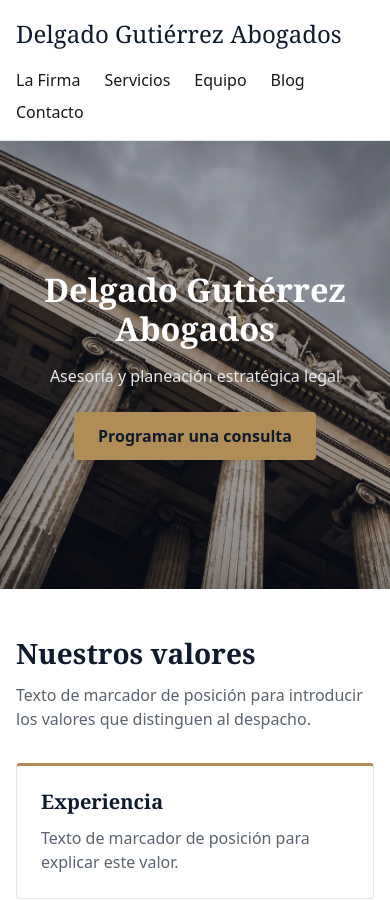
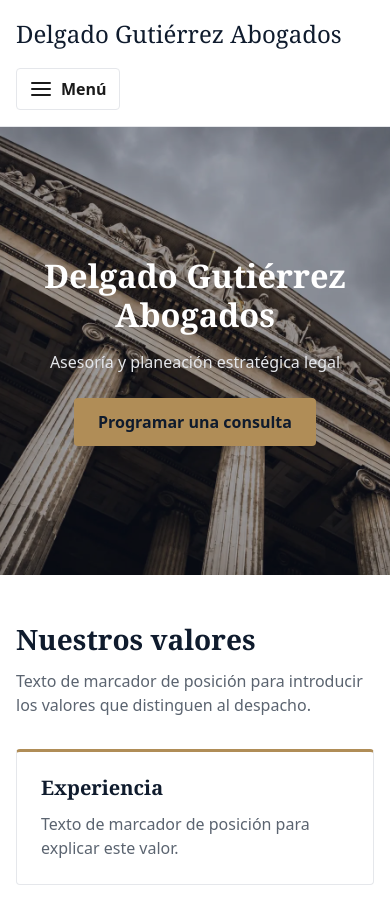
Before and after one commit to JPOS17/Law-Firm, a React (Vite) app: page / in a window 390 px wide. Shown: the top 900 px of the page. Built offline with nearby package versions, Linux system fonts and the light colour scheme.

Commit message:
feat: add accessible mobile menu

```diff
--- a/src/components/SiteHeader.tsx
+++ b/src/components/SiteHeader.tsx
@@ -1,18 +1,87 @@
-import { Link, NavLink } from 'react-router'
+import { useEffect, useId, useRef, useState } from 'react'
+import { Link, NavLink, useLocation } from 'react-router'
 import { site } from '@/content/site'
 
 export function SiteHeader() {
+  const { pathname } = useLocation()
+  const [open, setOpen] = useState(false)
+  const [lastPath, setLastPath] = useState(pathname)
+  const menuId = useId()
+  const buttonRef = useRef<HTMLButtonElement>(null)
+
+  // Close the menu whenever the visitor lands on another page, including with the
+  // browser's back and forward buttons.
+  if (lastPath !== pathname) {
+    setLastPath(pathname)
+    setOpen(false)
+  }
+
+  // While the menu is open, the Escape key closes it and puts the focus back on the button.
+  useEffect(() => {
+    if (!open) {
+      return
+    }
+
+    function handleKeyDown(event: KeyboardEvent) {
+      if (event.key === 'Escape') {
+        setOpen(false)
+        buttonRef.current?.focus()
+      }
+    }
+
+    document.addEventListener('keydown', handleKeyDown)
+    return () => {
+      document.removeEventListener('keydown', handleKeyDown)
+    }
+  }, [open])
+
   return (
     <header className="site-header">
       <div className="container site-header__inner">
         <Link to="/" className="site-header__brand">
           {site.name}
         </Link>
-        <nav aria-label="Principal">
+        <button
+          ref={buttonRef}
+          type="button"
+          className="site-header__toggle"
+          aria-expanded={open}
+          aria-controls={menuId}
+          onClick={() => {
+            setOpen(!open)
+          }}
+        >
+          <svg
+            className="site-header__toggle-icon"
+            viewBox="0 0 24 24"
+            aria-hidden="true"
+            focusable="false"
+          >
+            <path
+              d="M3 6h18M3 12h18M3 18h18"
+              fill="none"
+              stroke="currentColor"
+              strokeWidth="2"
+              strokeLinecap="round"
+            />
+          </svg>
+          Menú
+        </button>
+        <nav
+          id={menuId}
+          className={open ? 'site-header__nav site-header__nav--open' : 'site-header__nav'}
+          aria-label="Principal"
+        >
           <ul className="site-header__list">
             {site.nav.map((item) => (
               <li key={item.to}>
-                <NavLink to={item.to} className="site-header__link">
+                <NavLink
+                  to={item.to}
+                  className="site-header__link"
+                  onClick={() => {
+                    setOpen(false)
+                  }}
+                >
                   {item.label}
                 </NavLink>
               </li>
--- a/src/styles/components/site-header.css
+++ b/src/styles/components/site-header.css
@@ -19,15 +19,44 @@
   text-decoration: none;
 }
 
+.site-header__toggle {
+  display: inline-flex;
+  align-items: center;
+  gap: var(--space-2);
+  padding: var(--space-2) var(--space-3);
+  border: 1px solid var(--color-border);
+  border-radius: var(--radius-sm);
+  background: transparent;
+  color: var(--color-text);
+  font-weight: 600;
+  cursor: pointer;
+}
+
+.site-header__toggle-icon {
+  width: 1.5rem;
+  height: 1.5rem;
+}
+
+/* On small screens the menu starts hidden, which also removes it from the tab order. */
+.site-header__nav {
+  display: none;
+  flex-basis: 100%;
+}
+
+.site-header__nav--open {
+  display: block;
+}
+
 .site-header__list {
-  display: flex;
-  flex-wrap: wrap;
-  gap: var(--space-2) var(--space-6);
+  display: grid;
+  gap: var(--space-2);
   padding: 0;
   list-style: none;
 }
 
 .site-header__link {
+  display: inline-block;
+  padding-block: var(--space-2);
   color: var(--color-text);
   text-decoration: none;
 }
@@ -41,3 +70,25 @@
   border-bottom: 2px solid var(--color-accent);
   font-weight: 600;
 }
+
+/* On wider screens the menu is always visible and the button disappears. */
+@media (min-width: 48rem) {
+  .site-header__toggle {
+    display: none;
+  }
+
+  .site-header__nav {
+    display: block;
+    flex-basis: auto;
+  }
+
+  .site-header__list {
+    display: flex;
+    flex-wrap: wrap;
+    gap: var(--space-2) var(--space-6);
+  }
+
+  .site-header__link {
+    padding-block: 0;
+  }
+}
```
Also changed, not shown: 1 other file (tests, documents, lock files or other folders).
